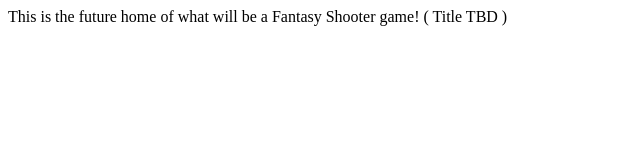
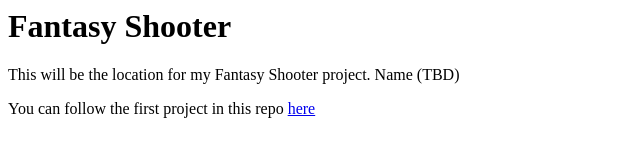
Before and after one commit to triptych/fantasyshooter, a plain HTML site: page docs/index.html in a window 1280 px wide. Shown: the whole page, without its empty margins (0-640 px from the left). Drawn offline with Linux system fonts and the light colour scheme.

Commit message:
Update index.html

```diff
--- a/docs/index.html
+++ b/docs/index.html
@@ -1 +1,5 @@
-This is the future home of what will be a Fantasy Shooter game! ( Title TBD )
+<h1> Fantasy Shooter</h1>
+
+<p>This will be the location for my Fantasy Shooter project. Name (TBD)</p>
+
+You can follow the first project in this repo <a href="https://github.com/triptych/fantasyshooter/projects/1">here<a>
```
